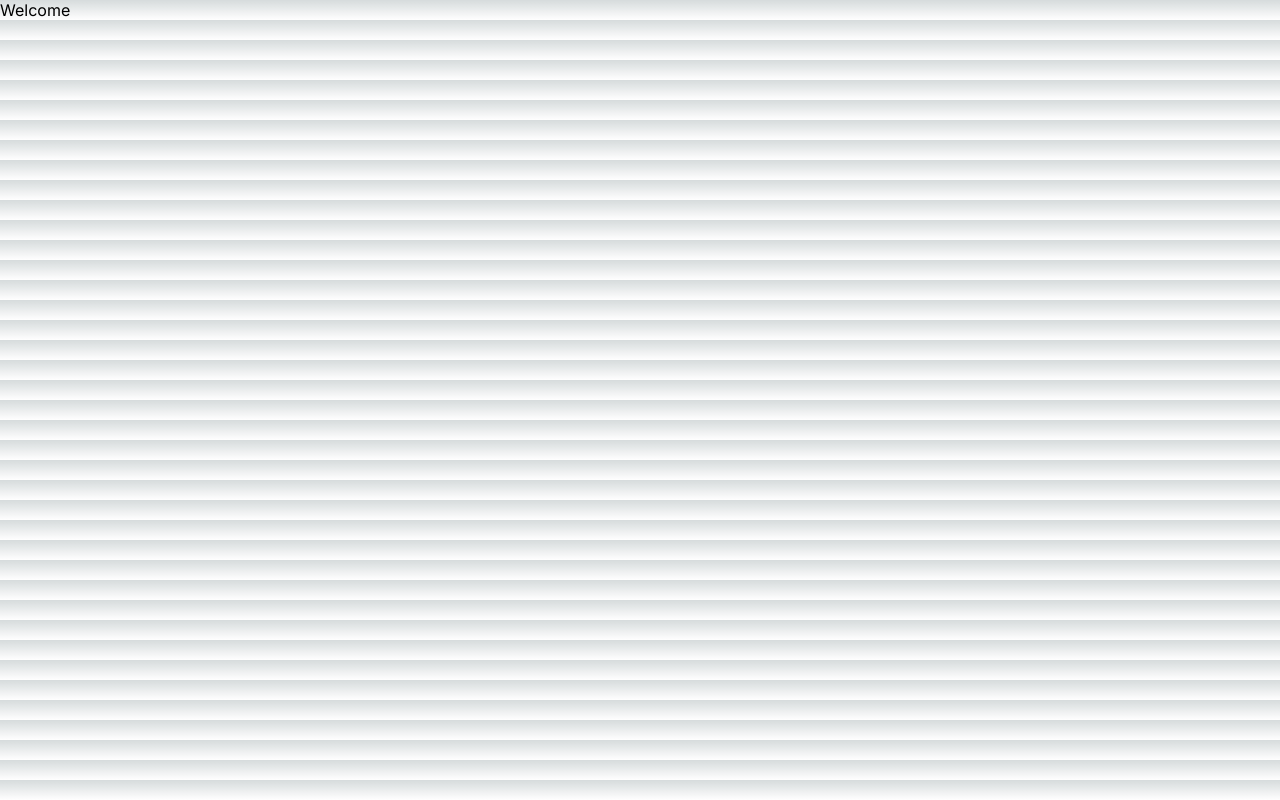
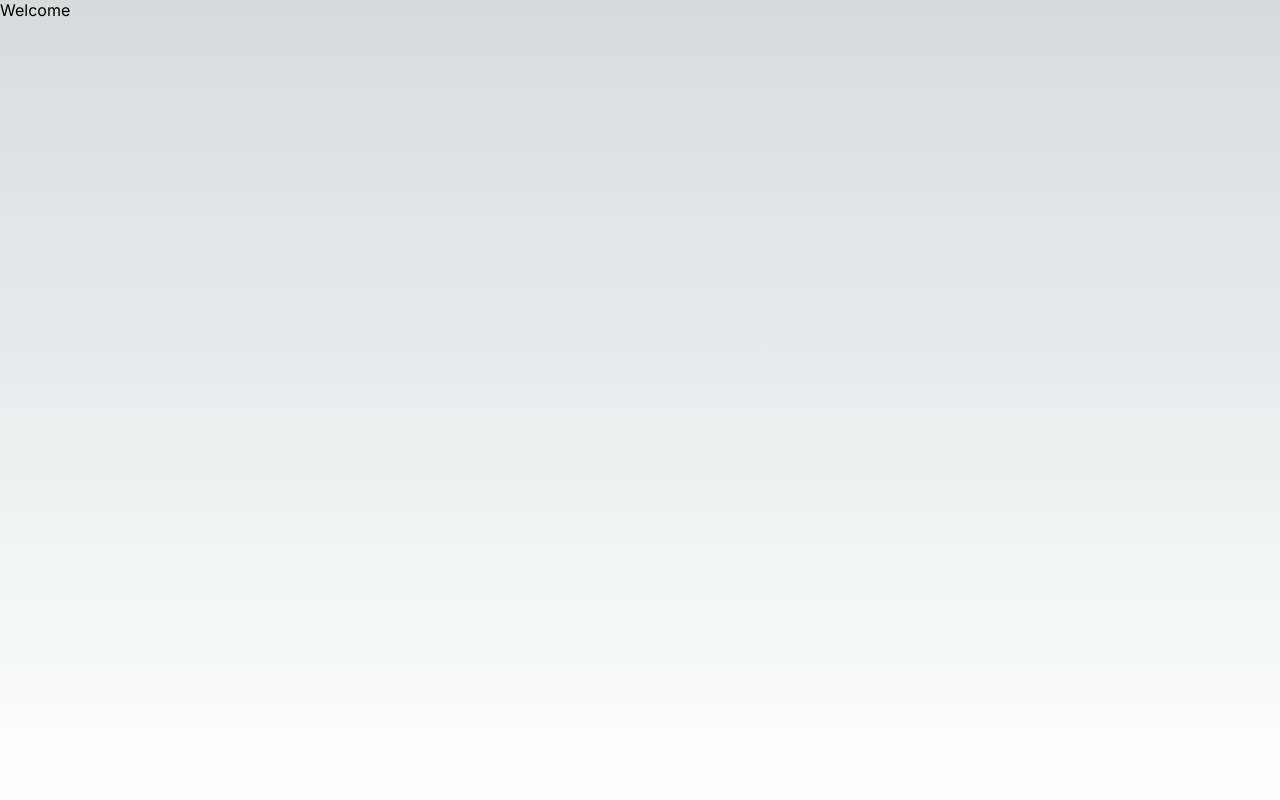
Before and after one commit to faniislahulardy/hunger-quests, a Next.js app: page / in a window 1280 px wide. Built offline with nearby package versions, Linux system fonts and the light colour scheme.

Commit message:
feat: Update page title & fix styling

```diff
--- a/src/app/globals.css
+++ b/src/app/globals.css
@@ -70,8 +70,10 @@
 }
 
 html,
-body {
+body,
+main {
   max-width: 100vw;
+  height: 100%;
   overflow-x: hidden;
 }
 
--- a/src/app/layout.tsx
+++ b/src/app/layout.tsx
@@ -6,7 +6,7 @@ import { Inter } from 'next/font/google';
 const inter = Inter({ subsets: ['latin'] });
 
 export const metadata: Metadata = {
-  title: 'Hunger game',
+  title: 'Hunger Quests | Let the hunger guides you',
   description: 'Let the hunger guides you'
 };
 
--- a/src/components/Game/index.tsx
+++ b/src/components/Game/index.tsx
@@ -52,7 +52,7 @@ export default function Game() {
 }
 
 const GameContainer = styled.div`
-  height: 100vh;
+  height: 100%;
   width: 100%;
   display: flex;
   flex-direction: column;
--- a/src/components/Master/index.tsx
+++ b/src/components/Master/index.tsx
@@ -54,7 +54,7 @@ export default function Master({ games, teams }: Props) {
 
   return (
     <Container>
-      <h1>Master page</h1>
+      <h1>Game Master</h1>
 
       <h3>Reset all progress</h3>
       <br />
```
